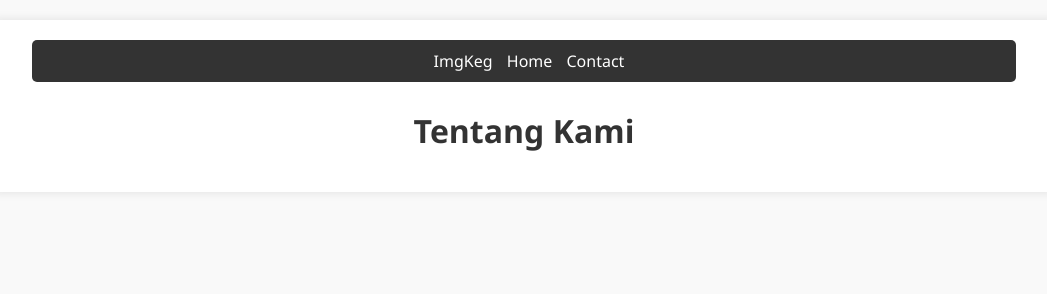
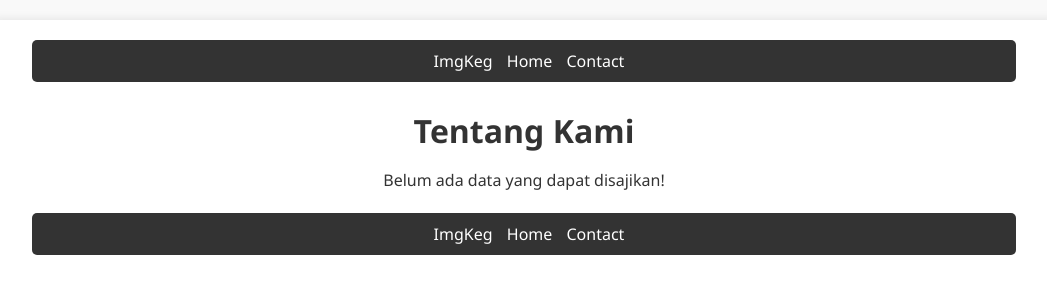
Before and after one commit to White-HatJatim/siliwangiscout, a plain HTML site: page tentang.html in a window 1280 px wide. Shown: the whole page, without its empty margins (116-1163 px from the left). Drawn offline with Linux system fonts and the light colour scheme.

Commit message:
Update tentang.html

```diff
--- a/tentang.html
+++ b/tentang.html
@@ -127,13 +127,18 @@
         <a href="narahubung.html">Contact</a>
     </div>
         <h2>Tentang Kami</h2>
+        <p>Belum ada data yang dapat disajikan!</p>
         <p> </p>
         <p> </p>
         <p> </p>
         <p> </p>
         <p> </p>
         <p> </p>
-        <p> </p>
+            <p> <div class="navbar">
+        <a href="imagekeg.html">ImgKeg</a>
+        <a href="index.html">Home</a>
+        <a href="narahubung.html">Contact</a>
+    </div></p>
          <style>
         .navbar {
     position: bottom;
```
